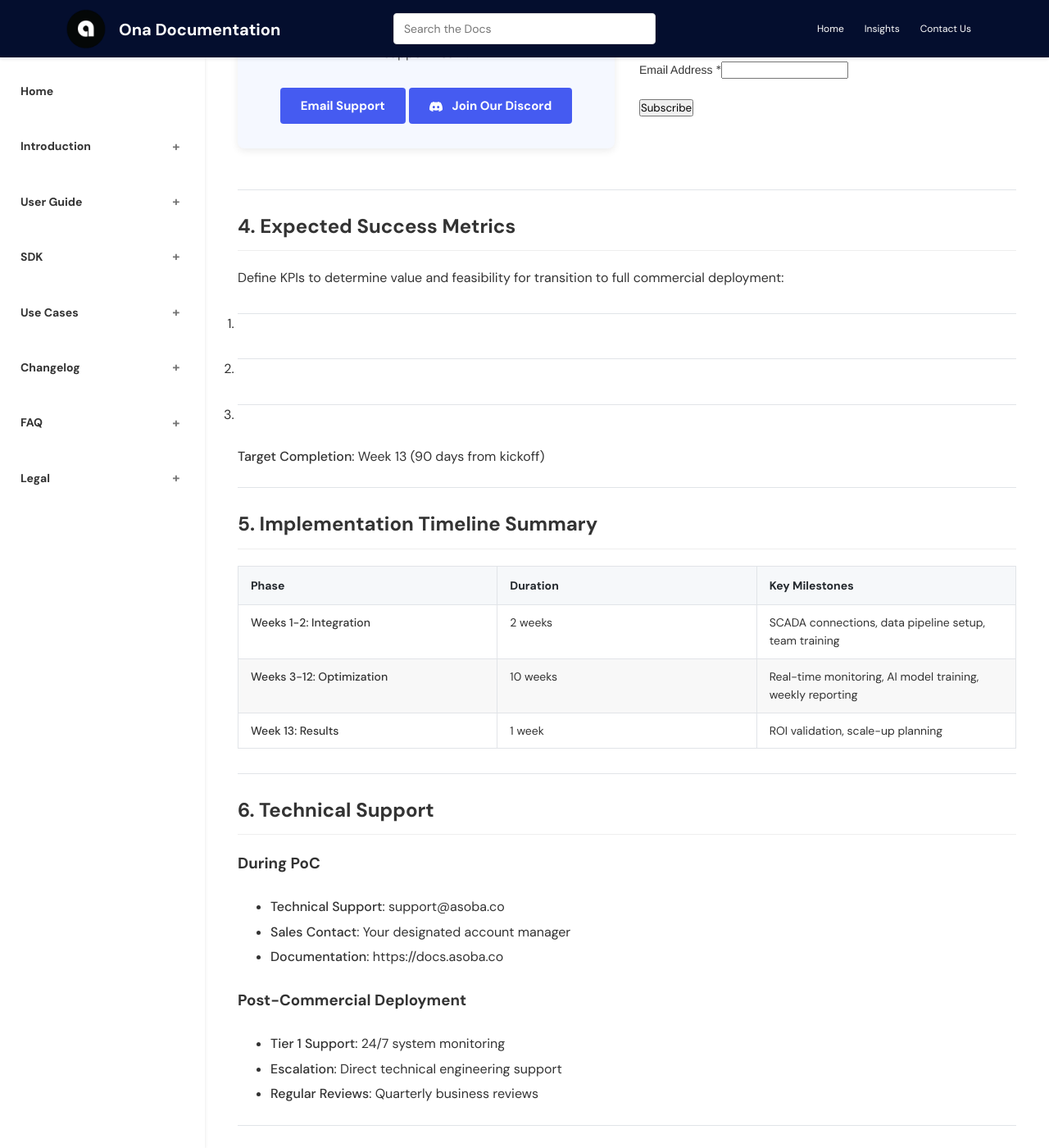
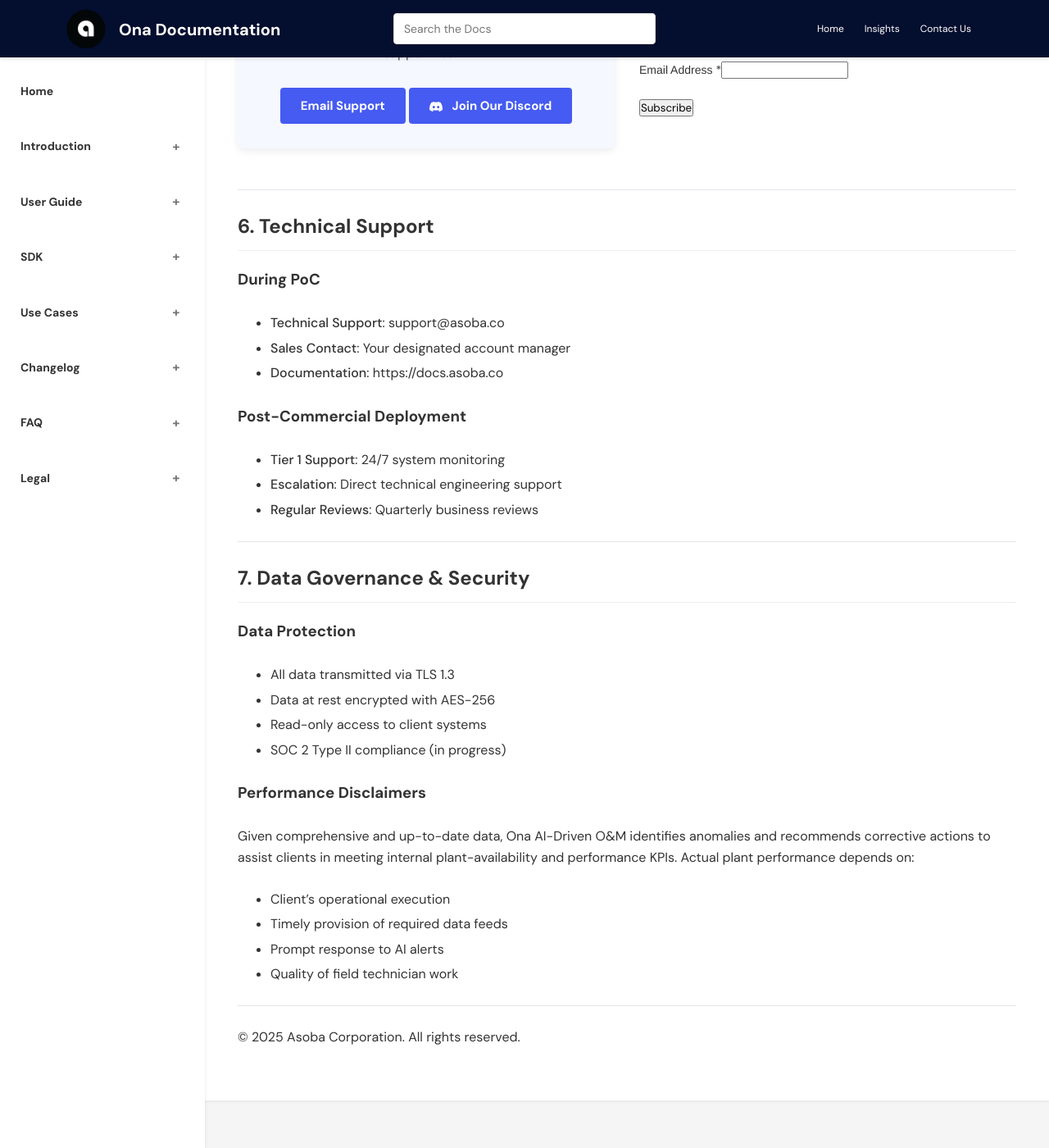
Before and after one commit to AsobaCloud/asobacode.github.io, a Jekyll site: the page built from user-guide.md, in a window 1280 px wide and 1400 px high, scrolled down 3408 px. Shown: the whole window at 82% size. Built offline with Jekyll 4.4.1, drawn with Linux system fonts in a browser that asks for light colours; comment, search, counter and statistics services are not loaded.

Commit message:
Remove sections 4 and 5 from user guide

```diff
--- a/user-guide.md
+++ b/user-guide.md
@@ -263,30 +263,6 @@ Want to explore onboarding further? <a href="mailto:sales@asoba.co?subject=Onboa
 
 ---
 
-## 4. Expected Success Metrics
-{: #4-expected-success-metrics }
-
-Define KPIs to determine value and feasibility for transition to full commercial deployment:
-
-1. ___________________________________________
-2. ___________________________________________
-3. ___________________________________________
-
-**Target Completion**: Week 13 (90 days from kickoff)
-
----
-
-## 5. Implementation Timeline Summary
-{: #5-implementation-timeline-summary }
-
-| Phase | Duration | Key Milestones |
-|-------|----------|----------------|
-| **Weeks 1-2: Integration** | 2 weeks | SCADA connections, data pipeline setup, team training |
-| **Weeks 3-12: Optimization** | 10 weeks | Real-time monitoring, AI model training, weekly reporting |
-| **Week 13: Results** | 1 week | ROI validation, scale-up planning |
-
----
-
 ## 6. Technical Support
 {: #6-technical-support }
 
```
